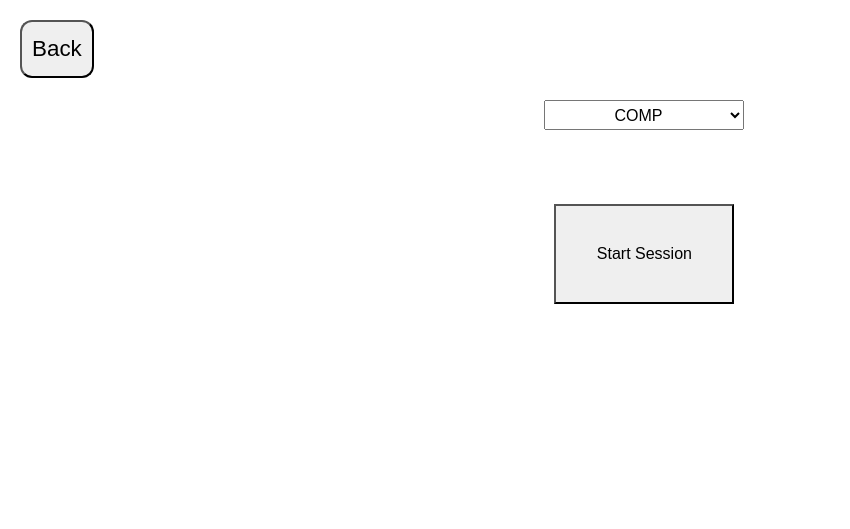
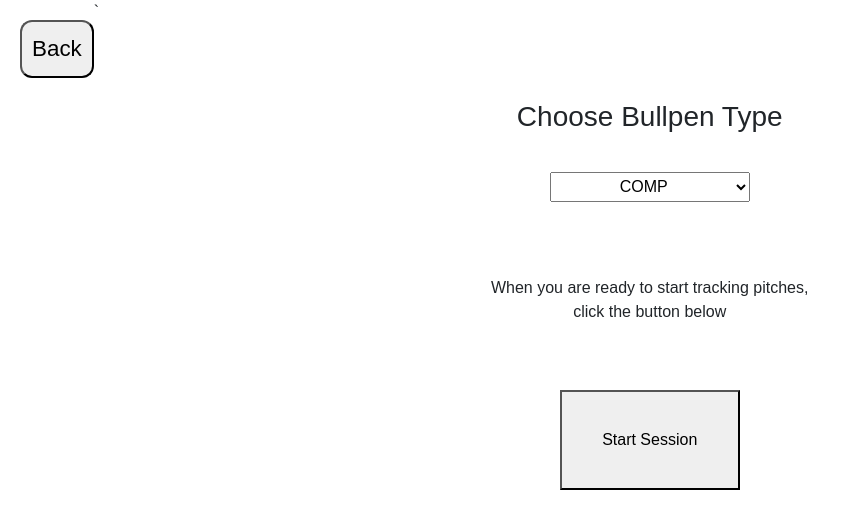
Before and after one commit to samhollenbach/BullpenTrackerServer, a Flask app: template BullpenTrackerServer/website/templates/data_entry.html in a window 1280 px wide. Shown: the part 60-589 px from the top of the page, without its empty margins (0-850 px from the left). Run offline with Flask 2, Linux system fonts and the light colour scheme; the template is opened without the code that fills it, so the values that code supplies are empty; some libraries are stand-ins or nearby versions; some web fonts are replaced.

Commit message:
aesthetics

```diff
--- a/BullpenTrackerServer/website/static/css/style.css
+++ b/BullpenTrackerServer/website/static/css/style.css
@@ -81,6 +81,7 @@ body {
     margin-left: 20%;
     margin-right: 20%;
 }
+
 
 .profile #profile_pic {
     float: left;
@@ -251,8 +252,17 @@ canvas {
     width: 180px;
     height: 100px;
 }
+#pentype{
+    margin-top: 30px;
+    margin-bottom: 50px;
+}
+#pitch-info{
+    margin-top: 30px;
+    width: 400px;
+}
+
 .coords{
-    margin-top: 50px;
+    margin-top: 20px;
 }
 #input-status{
     margin-bottom: 50px;
--- a/BullpenTrackerServer/website/static/js/dataentry.js
+++ b/BullpenTrackerServer/website/static/js/dataentry.js
@@ -121,8 +121,13 @@ $(document).ready(function() {
                 tempX = (tempX / limX) * desLimX;
                 tempY = (tempY / limY) * desLimY;
 
-                PitchLoc.x = tempX;
-                PitchLoc.y = tempY;
+
+
+                PitchLoc.x = Math.round(tempX * 100) / 100;
+                PitchLoc.y = Math.round(tempY * 100) / 100;
+
+
+                $('#pitch-info').html("<p>Pitch Location: (" + PitchLoc.x + ", " + PitchLoc.y + ")</p>");
 
 
 /*                var dot = document.createElement("canvas");
@@ -254,6 +259,9 @@ $(document).ready(function() {
         }
 
 
+        $('#pitch-info').text("No Pitch Location Selected");
+
+
 
         $.post("/api/bullpen/" + b_token, data, function(data, status) {
             $("#input-status").text("Pitch Added: " + pitch_type + " / " + strike + " / " + vel + "mph");
--- a/BullpenTrackerServer/website/templates/data_entry.html
+++ b/BullpenTrackerServer/website/templates/data_entry.html
@@ -28,7 +28,9 @@
         <div class="row" style="text-align: center">
 
 
-            <div id="start-session" class="col-md-4 offset-md-4">
+        `    <div id="start-session" class="col-md-4 offset-md-4">
+
+                <h3>Choose Bullpen Type</h3>
 
                 <select id="pentype">
                     <option value="COMP">COMP</option>
@@ -38,6 +40,7 @@
                 </select>
                 <br><br>
 
+                <p>When you are ready to start tracking pitches, click the button below</p>
 
                 <button id="start">Start Session</button>
 
@@ -46,6 +49,7 @@
 
             <div id="session-input" style="display: none;" class="col-md-8a offset-md-4">
 
+                <p id="pitch-info">Click the strike zone below to choose pitch location, fill in the other fields, and press submit to enter the pitch.</p>
 
                 <form action="" class="data_entry_form" name="form" id="form" onsubmit="return false">
                     <div>
--- a/BullpenTrackerServer/website/templates/home.html
+++ b/BullpenTrackerServer/website/templates/home.html
@@ -27,12 +27,12 @@
     <hr>
 
     <div class="data">
-        <button onclick="location.href='/stats'">Data Visualization</button>
+        <button onclick="location.href='/stats'">View Data</button>
         <button onclick="location.href='/track'" id="data_entry">Data Entry</button>
     </div><br>
     <div class="summary" >
         <b id="summary">Stats Summary</b>
-        <i id="complete_stats"><a href="">View Complete Stats</a></i>
+        <i id="complete_stats"><a href="/stats">View Complete Stats</a></i>
 
         <table class="summary_table"></table>
     </div>
```
